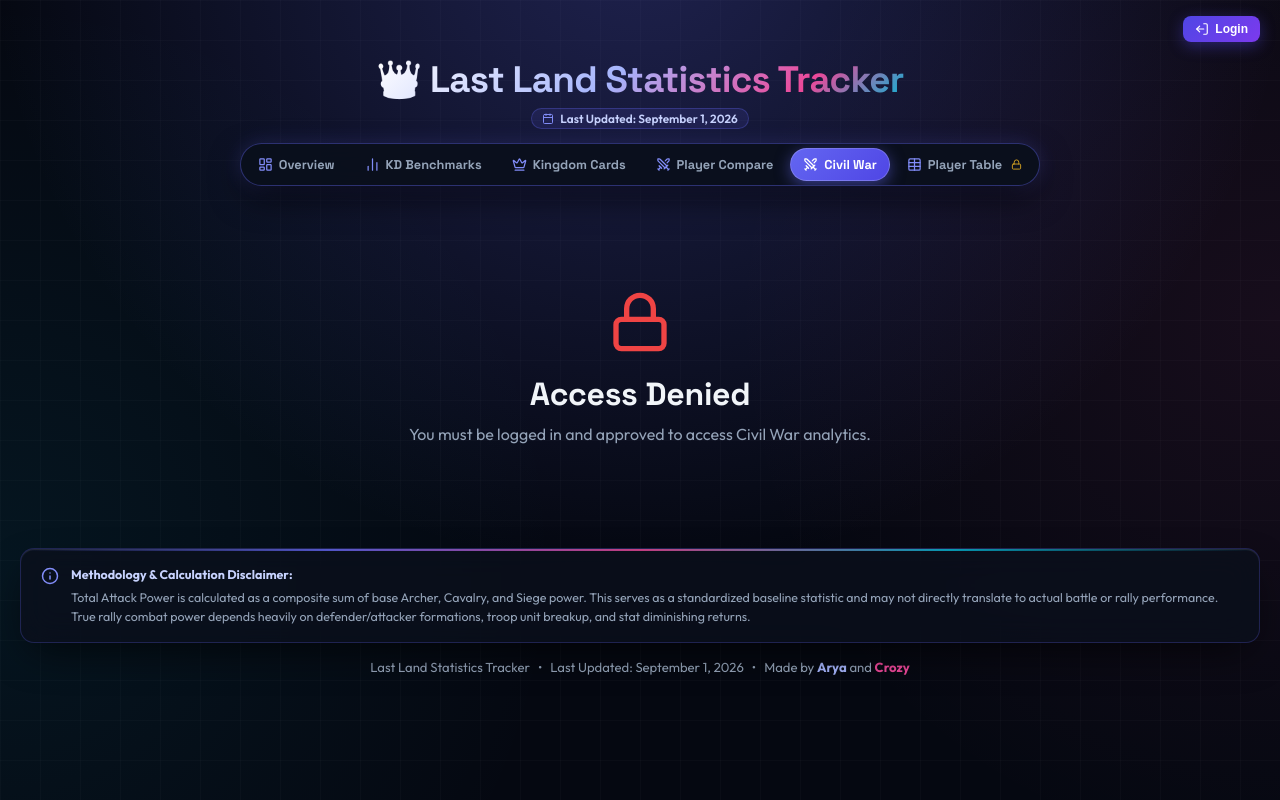
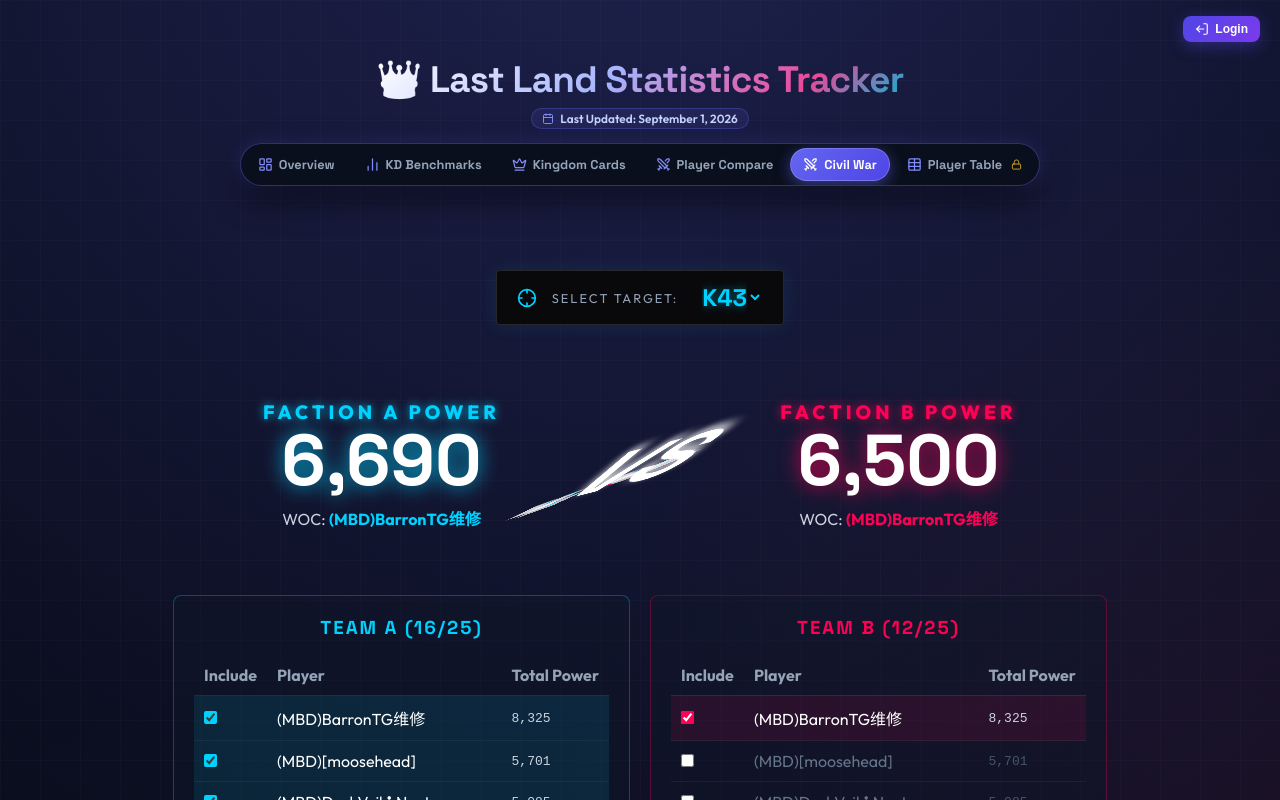
Before and after one commit to vanosski/statistics, a React (Vite) app: page / in a window 1280 px wide. Both pictures are taken after a click on the button "Civil War". Shown: the top 800 px of the page. Built offline with nearby package versions, Linux system fonts and the light colour scheme.

Commit message:
fix: Remove internal access lock from Civil War Suite component

```diff
--- a/src/components/CivilWarSuite.tsx
+++ b/src/components/CivilWarSuite.tsx
@@ -10,15 +10,7 @@ interface CivilWarSuiteProps {
 }
 
 export const CivilWarSuite: React.FC<CivilWarSuiteProps> = ({ kingdoms, players, isApproved }) => {
-  if (!isApproved) {
-    return (
-      <div style={{ display: 'flex', flexDirection: 'column', alignItems: 'center', padding: '60px 20px', color: '#f1f5f9' }}>
-        <Lock size={64} color="#ef4444" style={{ marginBottom: '20px' }} />
-        <h2 style={{ fontSize: '2rem', marginBottom: '10px' }}>Access Denied</h2>
-        <p style={{ color: '#94a3b8' }}>You must be logged in and approved to access Civil War analytics.</p>
-      </div>
-    );
-  }
+
 
   const civilWarKds = kingdoms.filter(k => KINGDOM_CONFIGS[k.server]?.isCivilWar);
   const [selectedServer, setSelectedServer] = useState<string>(civilWarKds[0]?.server || '');
```
